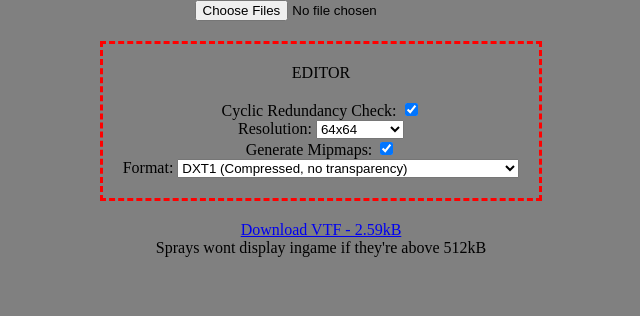
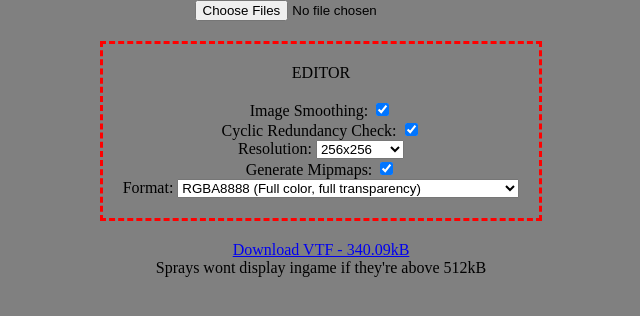
Before and after one commit to Potat05/TF2-Spray-Creator, a plain HTML site: page index.html in a window 1280 px wide. Shown: the whole page, without its empty margins (319-959 px from the left). Drawn offline with Linux system fonts and the light colour scheme.

Commit message:
imagesmoothing option

```diff
--- a/index.html
+++ b/index.html
@@ -26,6 +26,10 @@
             EDITOR
             <br />
             <br />
+            <div id="editor-imagesmoothing">
+                Image Smoothing:
+                <input type="checkbox" checked>
+            </div>
             <div id="editor-crc">
                 Cyclic Redundancy Check:
                 <input type="checkbox" checked>
@@ -37,9 +41,9 @@
                     <option value="8">8x8</option>
                     <option value="16">16x16</option>
                     <option value="32">32x32</option>
-                    <option value="64" selected>64x64</option>
+                    <option value="64">64x64</option>
                     <option value="128">128x128</option>
-                    <option value="256">256x256</option>
+                    <option value="256" selected>256x256</option>
                     <option value="512">512x512</option>
                     <option value="1024">1024x1024</option>
                 </select>
@@ -51,12 +55,12 @@
             <div id="editor-format">
                 Format:
                 <select>
-                    <option value="0">RGBA8888 (Full color, full transparency)</option>
+                    <option value="0" selected>RGBA8888 (Full color, full transparency)</option>
                     <option value="2">RGB888 (Full color, no transparency)</option>
                     <option value="4">RGB565 (Reduced color, no transparency)</option>
                     <option value="5">I8 (Grayscale, no transparency)</option>
                     <option value="6">IA88 (Grayscale, full transparency)</option>
-                    <option value="13" selected>DXT1 (Compressed, no transparency)</option>
+                    <option value="13">DXT1 (Compressed, no transparency)</option>
                     <option value="19">BGRA44444 (Reduced color, unsmooth transparency)</option>
                     <option value="21">BGRA5551 (Reduced color, on/off transparency)</option>
                 </select>
--- a/src/main.js
+++ b/src/main.js
@@ -8,6 +8,8 @@ import { parseVTF } from './vtf.js';
 const fileInput = document.querySelector('#file-input');
 /** @type {HTMLAnchorElement} */
 const fileOutput = document.querySelector('#file-output');
+/** @type {HTMLInputElement} */
+const editorImagesmoothing = document.querySelector('#editor-imagesmoothing > input');
 /** @type {HTMLInputElement} */
 const editorCRC = document.querySelector('#editor-crc > input');
 /** @type {HTMLSelectElement} */
@@ -40,7 +42,7 @@ async function generate() {
         imageFormat: parseInt(editorFormat.value),
         autoMips: editorGenerateMips.checked,
         crc: editorCRC.checked,
-        downscaleAlias: false
+        downscaleAlias: editorImagesmoothing.checked
     });
 
     console.timeEnd('generate');
@@ -58,7 +60,7 @@ async function generate() {
 }
 
 
-[fileInput, editorCRC, editorResolution, editorGenerateMips, editorFormat].forEach(elem => {
+[fileInput, editorCRC, editorResolution, editorGenerateMips, editorFormat, editorImagesmoothing].forEach(elem => {
     elem.addEventListener('change', generate);
 });
 
```
